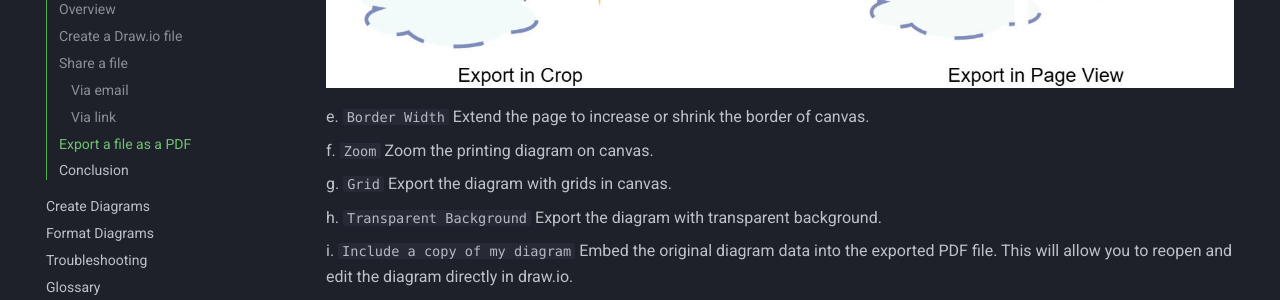
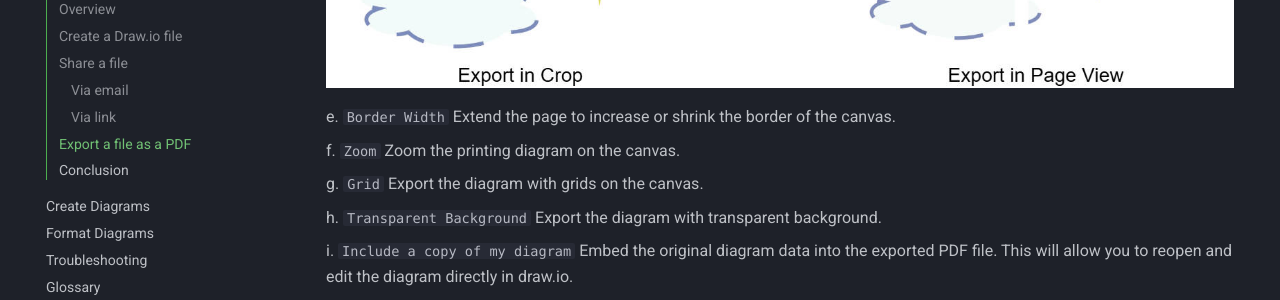
Before and after one commit to zoeyj3/2216_documentation, an MkDocs documentation site: the page built from docs/general-operations.md, in a window 1280 px wide and 900 px high, scrolled down 7351 px. Shown: the part 153-453 px from the top of the window. Built offline with MkDocs 1.6.1 and Material for MkDocs 9.7.7, drawn with Linux system fonts in a browser that asks for light colours; emoji names are drawn with the system emoji font; some web fonts are replaced; comment, search, counter and statistics services are not loaded.

Commit message:
Improve wording and grammar

```diff
--- a/docs/general-operations.md
+++ b/docs/general-operations.md
@@ -113,11 +113,11 @@ In this section, we will introduce how to export your diagram as a revisable PDF
       ![Shape panel](assets/general-operations/diff_page_export_setting.jpg)
       </figure>
 
-      e. `Border Width` Extend the page to increase or shrink the border of canvas.
+      e. `Border Width` Extend the page to increase or shrink the border of the canvas.
 
-      f. `Zoom` Zoom the printing diagram on canvas.
+      f. `Zoom` Zoom the printing diagram on the canvas.
 
-      g. `Grid` Export the diagram with grids in canvas.
+      g. `Grid` Export the diagram with grids on the canvas.
 
       h. `Transparent Background` Export the diagram with transparent background.
 
```
Also changed, not shown: docs/glossary.md (+0 -1 lines).
